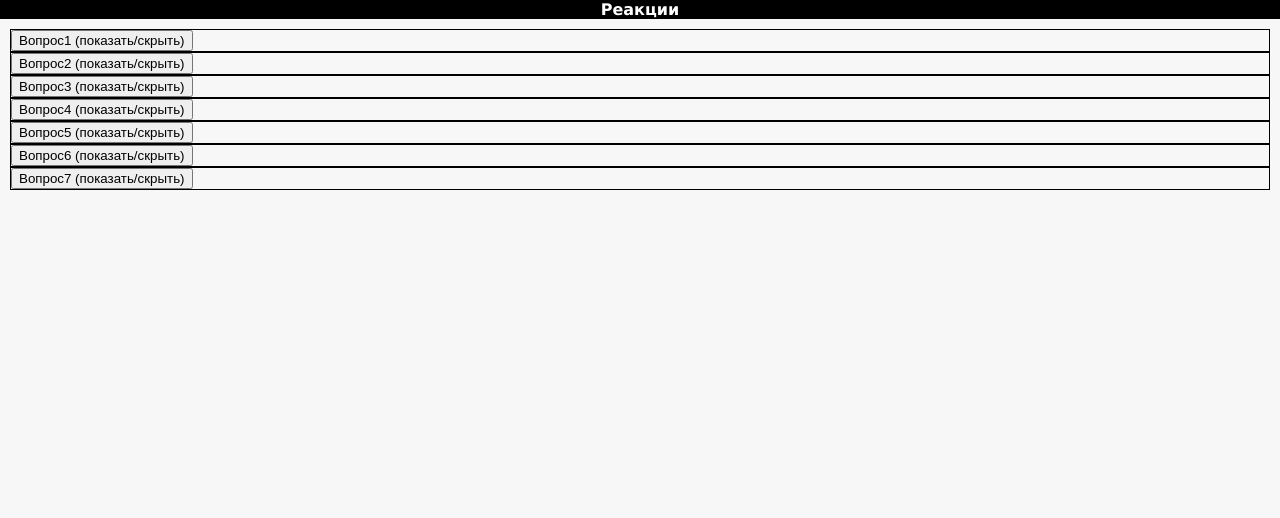
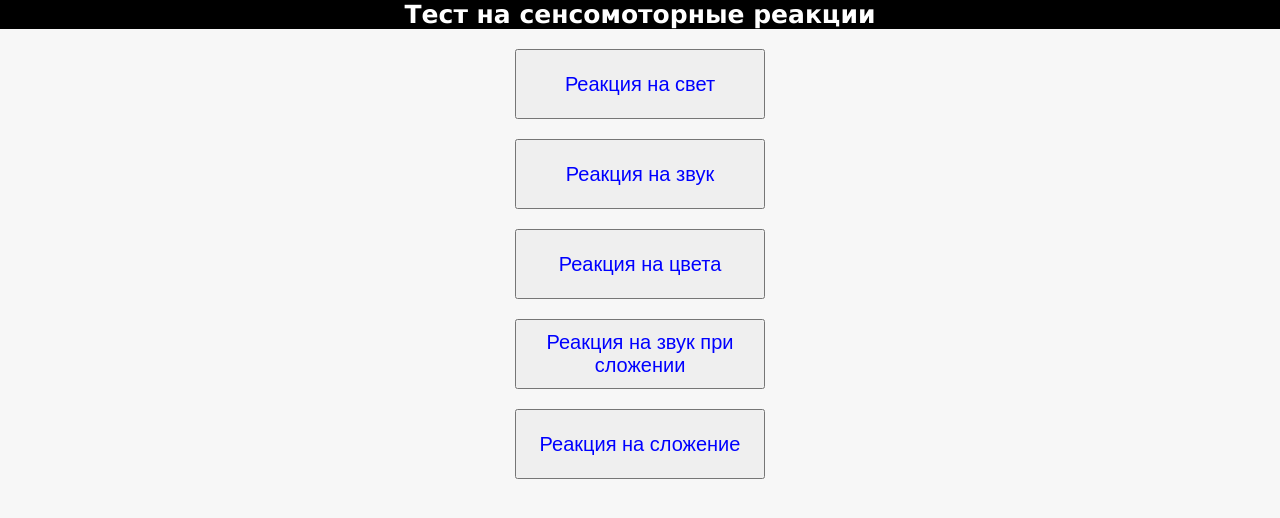
Before and after one commit to Aidar042002/EmployerTest, a PHP site: page /reaction.php in a window 1280 px wide. Shown: the top 518 px of the page. Run offline with PHP 8.4, Linux system fonts and the light colour scheme.

Commit message:
add 1 reaction 3 version

```diff
--- a/app/reaction.php
+++ b/app/reaction.php
@@ -1,149 +1,59 @@
 <!DOCTYPE html>
-<!--
-
-ЭТО ТЕСТОВЫЙ ФАЙЛ, НУЖНО УДАЛИТЬ
-
--->
 <html lang="ru" dir="ltr">
   <head>
     <meta charset="utf-8">
-    <title></title>
-    <link rel="stylesheet" href="reaction.css">
+    <title>Тест на сенсомоторные реакции</title>
+    <link rel="stylesheet" href="styles/sensomotorReactions.css">
   </head>
   <body>
+
     <div class="header">
-      <h1>Реакции</h1>
+      <h1>Тест на сенсомоторные реакции</h1>
     </div>
+
     <div class="main">
 
-      <div>
-      <button type="button" name="button" onclick="showReaction('reaction1')">Вопрос1 (показать/скрыть)</button>
-      <div id="reaction1" name="reaction1" style="display: none;">
-        <p>тест на свет</p>
-      </div><br>
-      </div>
+      <div class="buttons">
+        <div class="setOfNumbers">
 
-      <div>
-      <button type="button" name="button" onclick="showReaction('reaction2')">Вопрос2 (показать/скрыть)</button>
-      <div id="reaction2" class="reaction2" style="display: none;">
-        <p>тест 2</p>
-      </div><br>
-      </div>
+          <button id="buttonReaction1" class="clickButton" type="button" name="button" onclick="clickButton(this)">Реакция на свет</button><br>
+            <div id="reaction1" style="display:none;">
+              <p>Оценка скорости реакции на свет</p>
+              <button id="startReaction1" type="button" name="button" onclick='startReactionOne("changeColorBlock1")'>Старт</button>
+              <div id="changeColorBlock1" class="changeColorBlock1"></div><br>
 
-      <div>
-      <button type="button" name="button" onclick="showReaction('reaction3')">Вопрос3 (показать/скрыть)</button>
-      <div id="reaction3" class="reaction3" style="display: none;">
-        <p>test3</p>
-        <!-- <div class="container">
-          <img id="change_image" src="images/red.png" width="400px" height="400px">
-          <div class="centered">Нажмите на кнопку когда<br> появится другой цвет</div>
-          <p><button id="button" type="button" name="button" onclick="reaction()">Нажмите сюда</button></p>
-        </div> -->
-          <img id="change_image" src="images/red.png" width="400px" height="400px">
-          <p>Нажмите на кнопку когда появится другой цвет</p>
-          <button id="button" type="button" name="button" onclick="reaction()">Нажмите сюда</button>
+              <button id="clickButton1" type="button" name="button" onclick="clickButtonOne()">Нажмите сюда</button>
+              <br><button type="button" name="button" onclick="showAllButtons()">Назад к выбору теста</button><br>
+              <div class="innerResult"> <div id='testAttempt1'></div>
+              <div id="innerResultAttempt1"></div>
+              <div id="innerResult1"></div> </div>
+            </div>
 
-        <!-- img1<div>
-          <button type="button" name="button" onclick="showReaction('img1')">Реакция на первый цвет (кликните для оценки)</button>
-          <div id="img1" style="display: none;">
-            <p>first color</p>
-            <div class="container">
-              <img id="change_image" src="images/red.png" width="400px" height="400px">
-              <div class="centered">Нажмите на кнопку когда<br> появится другой цвет</div>
-              <p><button id="button31" type="button" name="button" onclick="reaction()">Нажмите сюда</button></p>
+          <button id="buttonReaction2" class="clickButton" type="button" name="button" onclick="clickButton(this)">Реакция на звук</button><br>
+            <div id="reaction2" style="display:none;">
+              <p>Оценка реакции на звук</p>
+              <button id="startReaction2" type="button" name="button">Старт</button>
+              <div>
+                Здесь работа со звуком
+              </div>
+              <button id="clickButton2" type="button" name="button">Нажмите сюда</button><br>
+              <button type="button" name="button" onclick="showAllButtons()">Назад к выбору теста</button>
             </div>
-          </div>
-          <div id="result31"></div>
-        </div> img1-->
-        <!-- <div>
-          <button type="button" name="button" onclick="showReaction('img2')">Реакция на второй цвет (кликните для оценки)</button>
-          <div id="img2" style="display: none;">
-            <p>second color</p>
-          </div>
-        </div> -->
-        <!-- <div>
-          <button type="button" name="button" onclick="showReaction('img3')">Реакция на третий цвет (кликните для оценки)</button>
-          <div id="img3" style="display: none;">
-            <p>third color</p>
-          </div>
-        </div> -->
-      </div><br>
-      <div id="result3"></div>
-      </div>
+          <button id="buttonReaction3" class="clickButton" type="button" name="button" onclick="clickButton(this)">Реакция на цвета</button><br>
 
-      <div>
-      <button type="button" name="button" onclick="showReaction('reaction4')">Вопрос4 (показать/скрыть)</button>
-      <div id="reaction4" class="reaction4" style="display: none;">
-        <p>test4</p>
-      </div><br>
-      </div>
+          <button id="buttonReaction4" class="clickButton" type="button" name="button" onclick="clickButton(this)">Реакция на звук при сложении</button><br>
 
-      <div>
-      <button type="button" name="button" onclick="showReaction('reaction5')">Вопрос5 (показать/скрыть)</button>
-      <div id="reaction5" class="reaction5" style="display: none;">
-        <p>test5</p>
-      </div><br>
-      </div>
+          <button id="buttonReaction5" class="clickButton" type="button" name="button" onclick="clickButton(this)">Реакция на сложение</button><br>
 
-      <div>
-      <button type="button" name="button" onclick="showReaction('reaction5')">Вопрос6 (показать/скрыть)</button>
-      <div id="reaction5" class="reaction6" style="display: none;">
-        <p>test6</p>
-      </div><br>
-      </div>
-
-      <div>
-      <button type="button" name="button" onclick="showReaction('reaction5')">Вопрос7 (показать/скрыть)</button>
-      <div id="reaction5" class="reaction5" style="display: none;">
-        <p>test7</p>
-      </div><br>
+        </div>
       </div>
 
     </div>
+
     <div class="footer">
 
     </div>
-    <script type="text/javascript">
-      var startTime;
-      var stopTime;
-      var showReactionTime;
-      var element;
-      function showReaction(element_id){
 
-        // element = element_id;
-        var obj = document.getElementById(element_id);
-          //Если элемент с id-шником element_id существует
-          if (document.getElementById(element_id)) {
-              //Записываем ссылку на элемент в переменную obj
-
-              //Если css-свойство display не block, то:
-              if (obj.style.display != "block") {
-                  startTime=new Date();
-                  if(element_id=='reaction3') changeImage();
-                  obj.style.display = "block"; //Показываем элемент
-              }
-              else {obj.style.display = "none";} //Скрываем элемент
-          }
-
-      }
-      //
-      function reaction(){
-        timeStop=new Date();
-        var time=timeStop-timeStart;
-        document.getElementById('reaction3').style.display="none";
-        showReactionTime=document.getElementById('result3').innerHTML='Реакция зачтена: '+time/1000+"s";
-      }
-      //
-      //first image
-      function changeImage(){
-      var images='images/blue.png';
-      var slider= document.getElementById('change_image');
-      setInterval(
-        function(){
-          slider.src=images;
-        },1000);
-      }
-        //
-    </script>
+    <script src="scripts/reaction.js" type="text/javascript"></script>
   </body>
 </html>
--- /dev/null
+++ b/app/styles/sensomotorReactions.css
@@ -0,0 +1,47 @@
+* {
+    box-sizing: border-box;
+}
+html, body, span, h1, h2, h3, h4, h5, h6, p, a{
+
+    margin: 0;
+    padding: 0;
+    border: 0;
+    font-size: 100%;
+    vertical-align: baseline;
+}
+body {
+    font-family: Verdana, Arial, sans-serif;
+    background-color: #f7f7f7;
+}
+.header{
+    background-color: black;
+    color: white;
+    text-align: center;
+    font-size: 25px;
+}
+.buttons{
+  display: flex;
+  align-items: center;
+  justify-content: center;
+  height: 100%;
+  margin:10px;
+}
+.setOfNumbers{
+
+}
+.clickButton{
+  padding:10px;
+  margin: 10px;
+  height: 70px;
+  width: 250px;
+  color:blue;
+  font-size: 20px;
+}
+.changeColorBlock1{
+  width: 400px;
+  height: 400px;
+  border:1px solid black;
+}
+.innerResult{
+  border:1px solid white;
+}
--- a/app/tests.php
+++ b/app/tests.php
@@ -11,11 +11,9 @@
     </div>
     <div class="main">
       <ul>
-        <!-- <li><a href="reaction.php">Реакции</a></li>
-        <li><a href="reaction_old.php">Тест на реакции old</a></li>
-        <li><a href="two.php">Тест js</a></li> -->
         <!-- <li><a href="new.php">Тест на реакции</li> последний-->
-        <li><a href="currentReaction.php">Тест на реакции</li>
+        <li><a href="currentReaction.php">Тест на реакции(последний)</li>
+        <li><a href="reaction.php">Новый реакции</a></li>
       </ul>
     </div>
     <div class="footer">
```
Also changed, not shown: app/old/reaction.php (added, +149 -0 lines), app/script.js (deleted, +0 -22 lines), app/scripts/reaction.js (added, +166 -0 lines), app/old/new.php (renamed from app/new.php), app/old/reaction_old.php (renamed from app/reaction_old.php), app/old/two.php (renamed from app/two.php).
